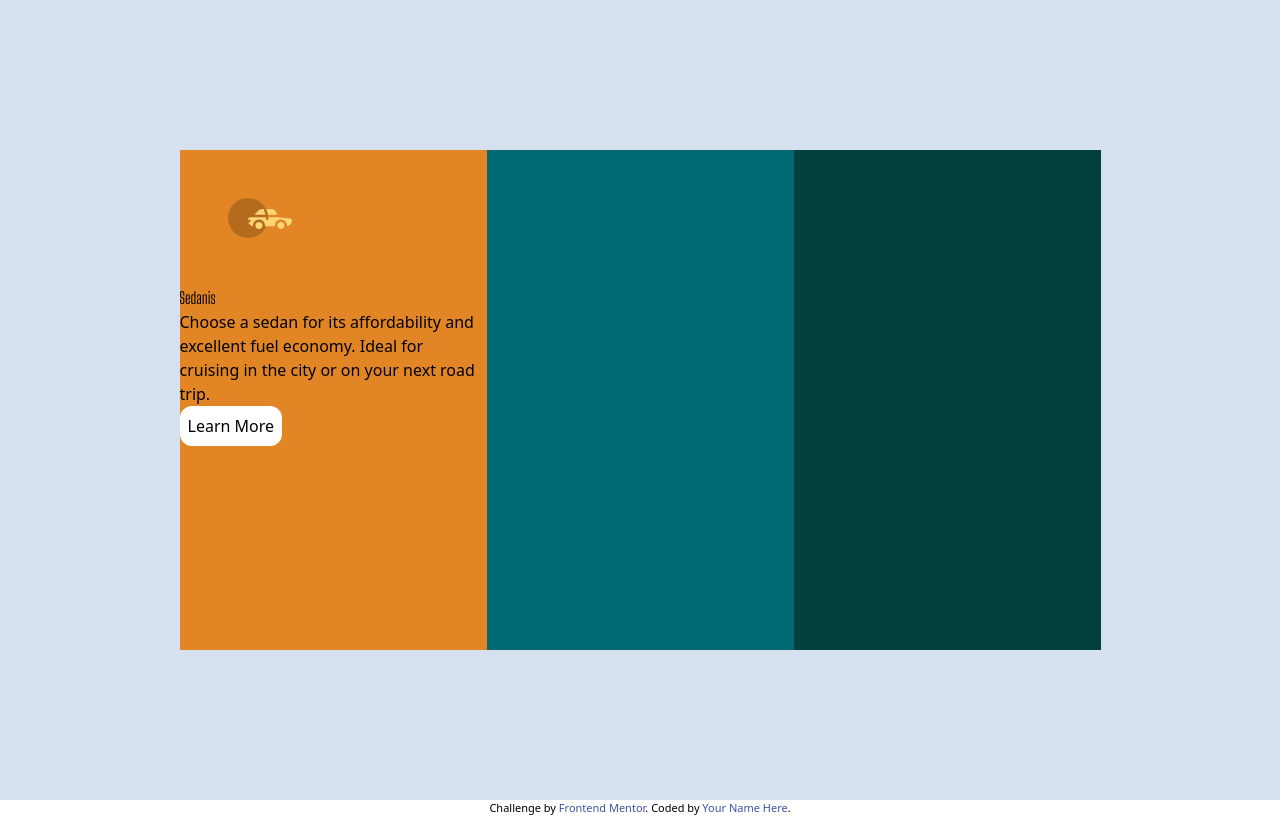
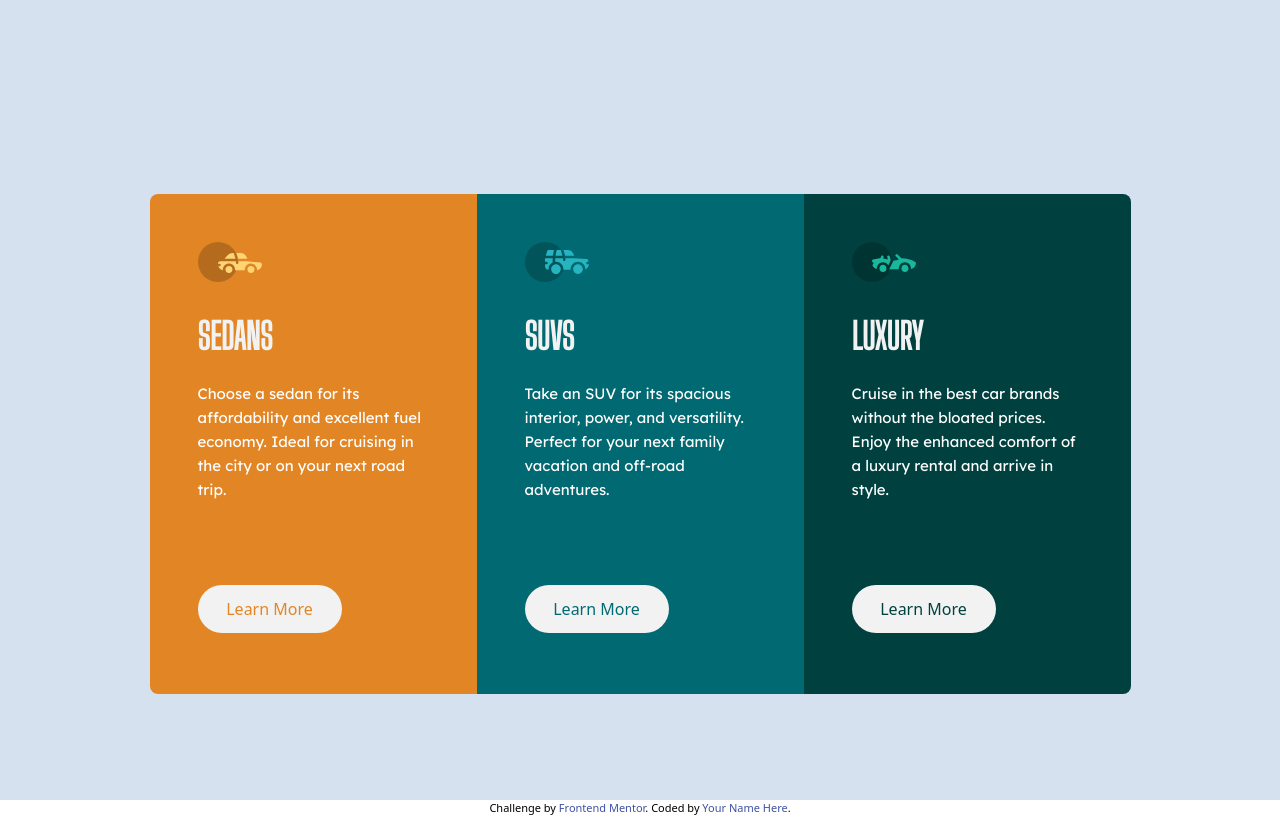
Before and after one commit to ericli100/frontend-3column, a website: page src/index.html in a window 1280 px wide. Drawn offline with Linux system fonts and the light colour scheme.

Commit message:
feature complete

```diff
--- a/src/index.html
+++ b/src/index.html
@@ -52,21 +52,81 @@
       role="main"
       class="flex min-h-[800px] flex-col items-center bg-[#D5E1EF] md:flex-row md:justify-center"
     >
-      <div class="mt-[88px] min-h-[500px] w-[307px] bg-[#E28625] md:mt-0">
+      <!-- Card One -->
+      <div
+        class="round-tr-lg min-h-[442px] w-[327px] shrink-0 rounded-tl-lg rounded-tr-lg bg-[#E28625] md:mt-[88px] md:min-h-[500px] md:w-[307] md:rounded-bl-lg md:rounded-tr-none"
+      >
         <img
           src="./images/icon-sedans.svg"
-          class="m-[48px] h-[40px] w-[64px]"
+          class="ml-[48px] mt-[48px] h-[40px] w-[64px]"
         />
-        <!-- <div class="font-[ui-monospace]">Sedanis</div> -->
-        <div class="font-custom">Sedanis</div>
-        <div>
+        <div
+          class="ml-[48px] mt-[35px] font-BigShouldersDisplay text-4xl font-bold uppercase text-[#F2F2F2]"
+        >
+          Sedans
+        </div>
+        <div
+          class="mx-[48px] my-[25px] font-LexendDeca text-[15px] font-normal leading-6 text-white md:mb-[83px]"
+        >
           Choose a sedan for its affordability and excellent fuel economy. Ideal
           for cruising in the city or on your next road trip.
         </div>
-        <button class="rounded-xl bg-white p-2">Learn More</button>
+        <button
+          class="leading-6leading-6 ml-[48px] h-12 w-36 rounded-3xl bg-[#F2F2F2] text-[#E28625]"
+        >
+          Learn More
+        </button>
       </div>
-      <div class="min-h-[500px] min-w-[307px] bg-[#006971]"></div>
-      <div class="min-h-[500px] min-w-[307px] bg-[#004140]"></div>
+      <!-- Card Two -->
+      <div
+        class="min-h-[442px] w-[327px] shrink-0 bg-[#006971] md:mt-[88px] md:min-h-[500px] md:w-[307]"
+      >
+        <img
+          src="./images/icon-suvs.svg"
+          class="ml-[48px] mt-[48px] h-[40px] w-[64px]"
+        />
+        <div
+          class="ml-[48px] mt-[35px] font-BigShouldersDisplay text-4xl font-bold uppercase text-[#F2F2F2]"
+        >
+          SUVs
+        </div>
+        <div
+          class="md25 mx-[48px] my-[25px] font-LexendDeca text-[15px] font-normal leading-6 text-white md:mb-[83px]"
+        >
+          Take an SUV for its spacious interior, power, and versatility. Perfect
+          for your next family vacation and off-road adventures.
+        </div>
+        <button
+          class="leading-6leading-6 ml-[48px] h-12 w-36 rounded-3xl bg-[#F2F2F2] text-[#006971]"
+        >
+          Learn More
+        </button>
+      </div>
+      <!-- Card Three -->
+      <div
+        class="rounds-bl-lg min-h-[442px] w-[327px] shrink-0 rounded-bl-lg rounded-br-lg bg-[#004140] md:mt-[88px] md:min-h-[500px] md:w-[307] md:rounded-bl-none md:rounded-tr-lg"
+      >
+        <img
+          src="./images/icon-luxury.svg"
+          class="ml-[48px] mt-[48px] h-[40px] w-[64px]"
+        />
+        <div
+          class="ml-[48px] mt-[35px] font-BigShouldersDisplay text-4xl font-bold uppercase text-[#F2F2F2]"
+        >
+          Luxury
+        </div>
+        <div
+          class="mx-[48px] my-[25px] font-LexendDeca text-[15px] font-normal leading-6 text-white md:mb-[83px]"
+        >
+          Cruise in the best car brands without the bloated prices. Enjoy the
+          enhanced comfort of a luxury rental and arrive in style.
+        </div>
+        <button
+          class="leading-6leading-6 ml-[48px] h-12 w-36 rounded-3xl bg-[#F2F2F2] text-[#004140]"
+        >
+          Learn More
+        </button>
+      </div>
     </main>
 
     <div class="attribution">
--- a/tailwind.config.js
+++ b/tailwind.config.js
@@ -4,7 +4,8 @@ module.exports = {
   theme: {
     extend: {
       fontFamily: {
-        custom: ["Big\\ Shoulders\\ Display", "ui-monospace"], // 'sans-serif' as a fallback
+        BigShouldersDisplay: ["Big\\ Shoulders\\ Display", "ui-monospace"], // 'sans-serif' as a fallback
+        LexendDeca: ["Lexend\\ Deca", "ui-monospace"],
       },
     },
   },
```
Also changed, not shown: dist/output.css.
